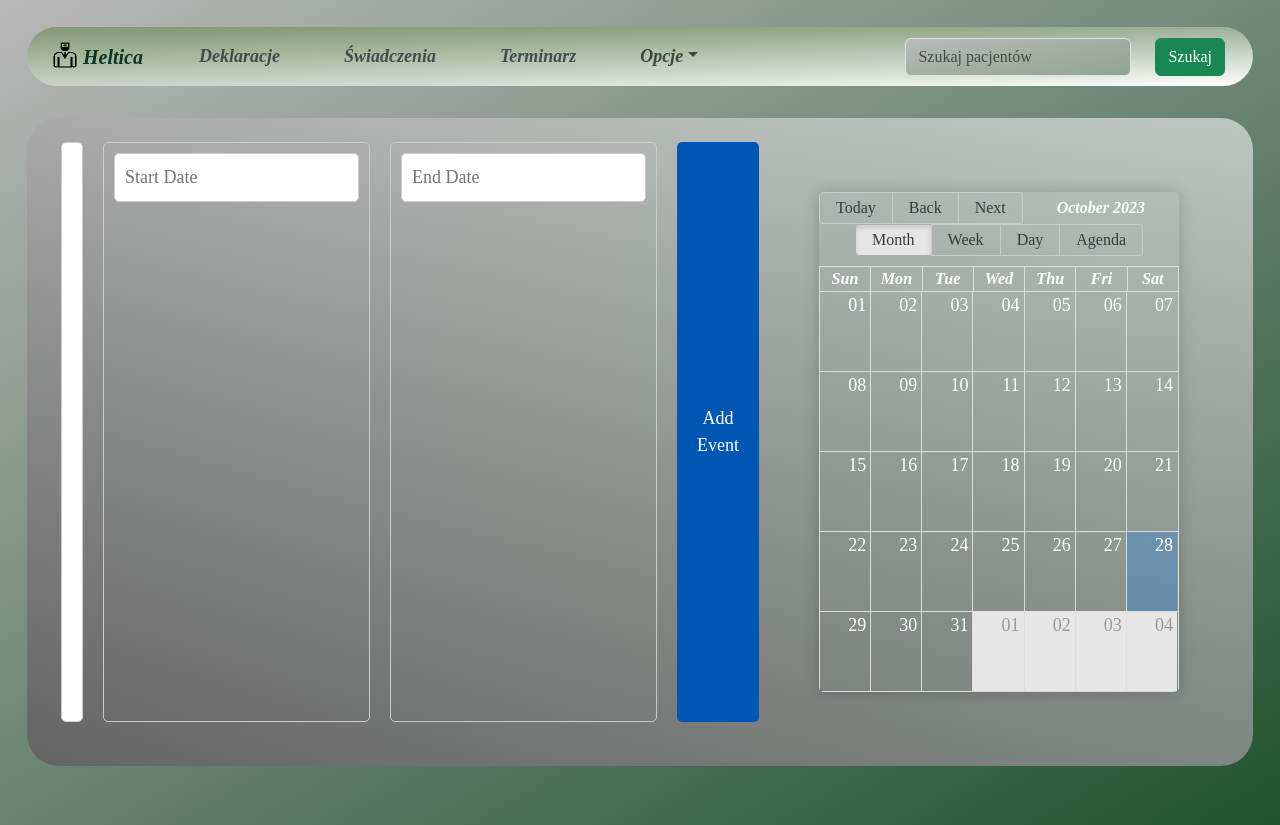
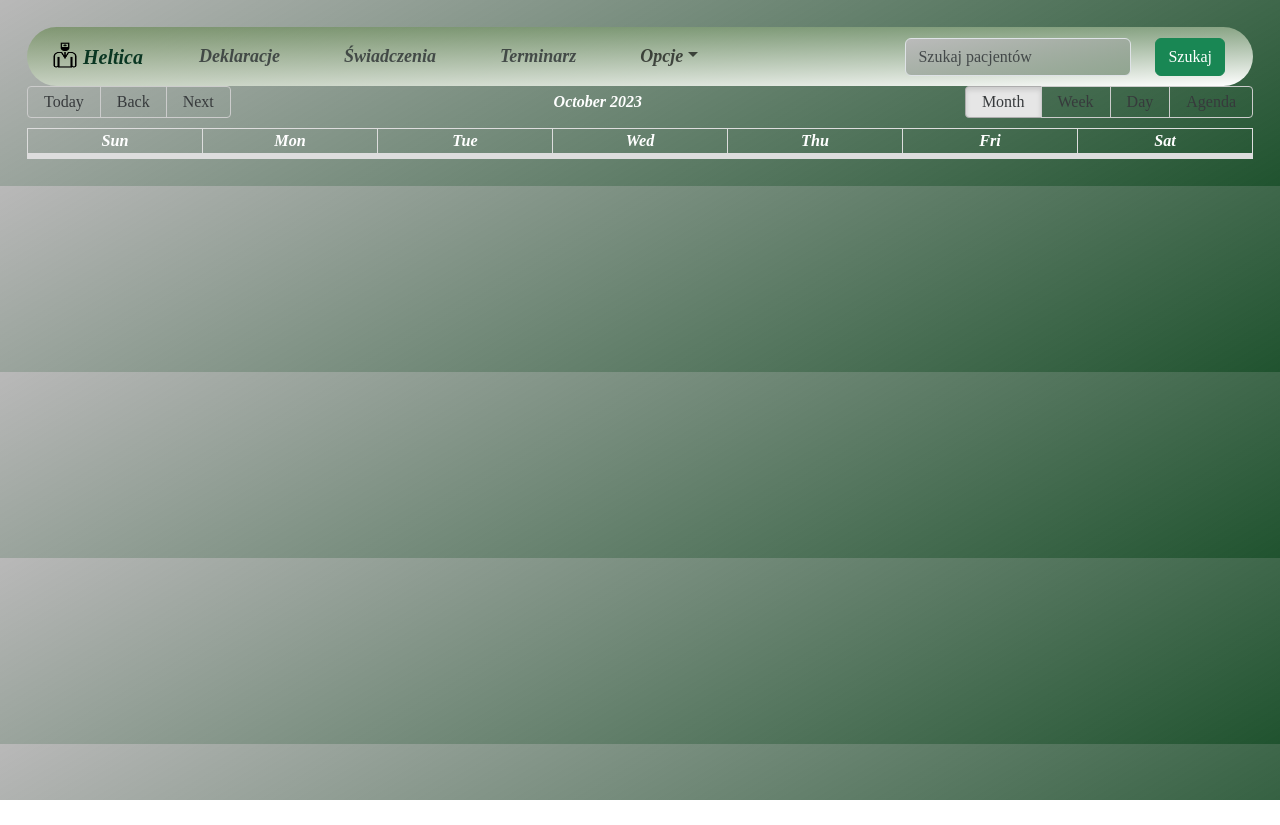
Before and after one commit to J4kubR/Helthica, a React (Vite) app: page /Terminarz in a window 1280 px wide. After the commit the page ends 800 px from the top, so only its background shows below. Built offline with nearby package versions, Linux system fonts and the light colour scheme.

Commit message:
Styling TimeTable

```diff
--- a/src/all_styles.css
+++ b/src/all_styles.css
@@ -80,69 +80,9 @@ body {
   width: 36px;
   height: 26px;
 }
-.form-section {
-  display: flex;
-  justify-content: center;
-  margin-bottom: 20px;
+
+.calendar{
+  flex:1;
+  height: 300px;
+
 }
-
-.form-section > * {
-  margin: 0 10px;
-}
-
-.form-section input[type="text"],
-.form-section .react-datepicker-wrapper {
-  flex-grow: 1;
-  padding: 10px;
-  border: 1px solid #ccc;
-  border-radius: 5px;
-}
-
-.form-section button {
-  padding: 10px 20px;
-  background-color: #0056b3;
-  color: white;
-  border: none;
-  border-radius: 5px;
-  cursor: pointer;
-  transition: background-color 0.3s ease;
-}
-
-.form-section button:hover {
-  background-color: #003d82;
-}
-
-/* Calendar styling */
-.rbc-calendar {
-  box-shadow: 0 0 15px rgba(0, 0, 0, 0.2);
-  border-radius: 5px;
-  overflow: hidden;
-}
-
-.rbc-today {
-  background-color: rgba(0, 123, 255, 0.25) !important; /* Highlight 'today' with a different color */
-}
-
-.rbc-event {
-  background-color: #0056b3;
-  color: white;
-  border: none;
-  padding: 2px 5px;
-  border-radius: 3px;
-}
-
-.rbc-event:hover {
-  background-color: #003d82;
-}
-
-/* Responsive design */
-@media (max-width: 768px) {
-  .form-section {
-    flex-direction: column;
-    align-items: stretch;
-  }
-
-  .form-section > * {
-    margin: 5px 0; /* Stack the inputs vertically with spacing */
-  }
-}
--- a/src/components/TimeTable.jsx
+++ b/src/components/TimeTable.jsx
@@ -7,10 +7,12 @@ import { Calendar, dateFnsLocalizer } from "react-big-calendar";
 import "react-big-calendar/lib/css/react-big-calendar.css";
 import DatePicker from "react-datepicker";
 import "react-datepicker/dist/react-datepicker.css";
-import { enUS } from "date-fns/locale";
+import { pl } from "date-fns/locale";
+
+format(new Date(), "PPPP", { locale: pl }); // Formats date in a readable format for Polish locale
 
 const locales = {
-  "en-US": enUS,
+  pl: pl,
 };
 const localizer = dateFnsLocalizer({
   format,
@@ -43,8 +45,19 @@ function TimeTable() {
   }
 
   return (
-    <div className="container rounded-5">
-      <div className="form-section">
+    <Calendar
+      localizer={localizer}
+      events={allEvents}
+      startAccessor="start"
+      endAccessor="end"
+      className="calendar"
+    />
+  );
+}
+
+export default TimeTable;
+
+/*      <div className="form-section">
         <input
           type="text"
           placeholder="Add Title"
@@ -63,19 +76,7 @@ function TimeTable() {
           selected={newEvent.end}
           onChange={(end) => setNewEvent({ ...newEvent, end })}
         />
-        <button stlye={{ marginTop: "10px" }} onClick={handleAddEvent}>
+        <button style={{ marginTop: "10px" }} onClick={handleAddEvent}>
           Add Event
         </button>
-      </div>
-      <Calendar
-        localizer={localizer}
-        events={allEvents}
-        startAccessor="start"
-        endAccessor="end"
-        style={{ height: 500, margin: "50px" }}
-      />
-    </div>
-  );
-}
-
-export default TimeTable;
+      </div>*/
```
Also changed, not shown: src/server.js (+1 -8 lines).
